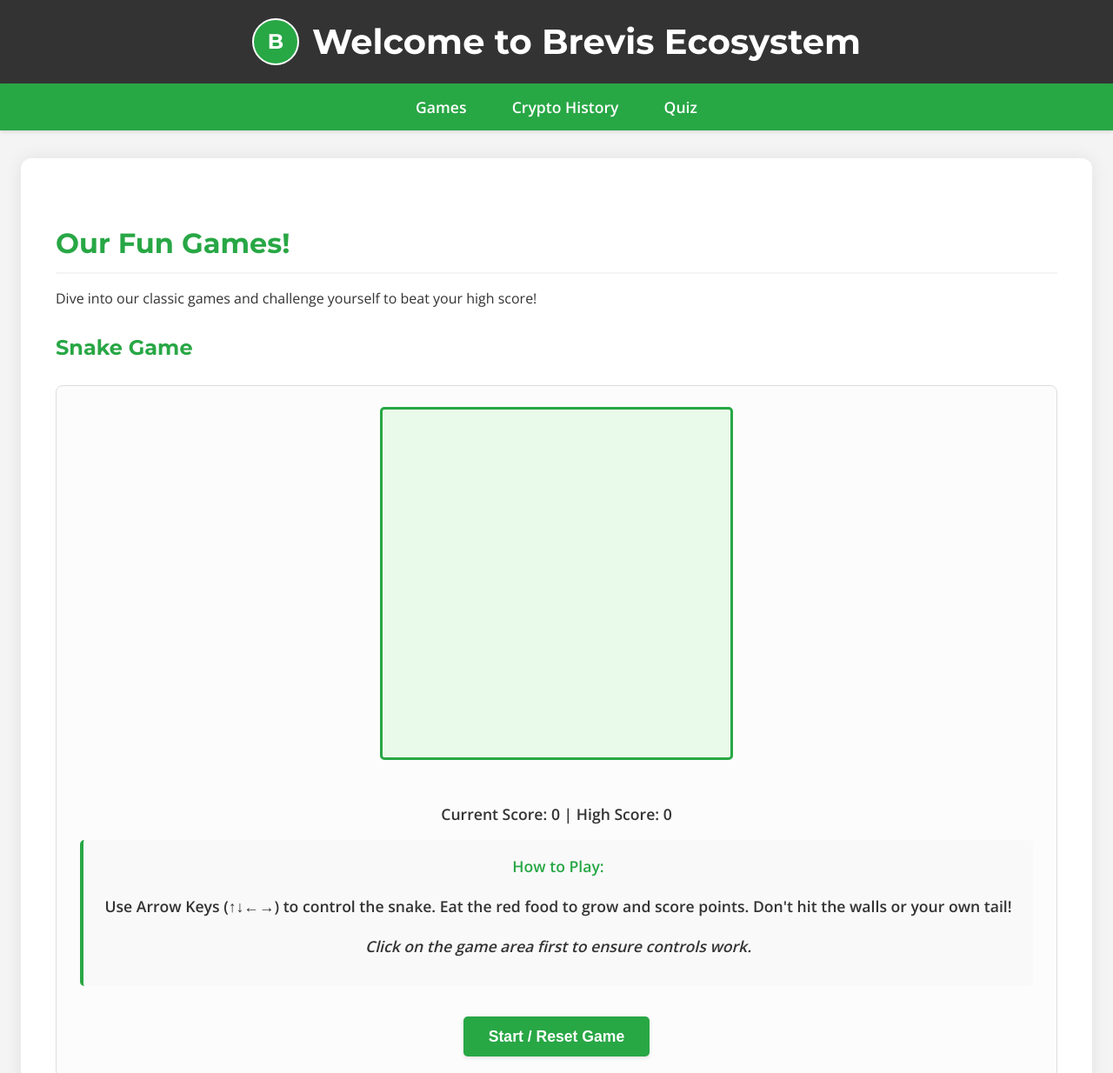
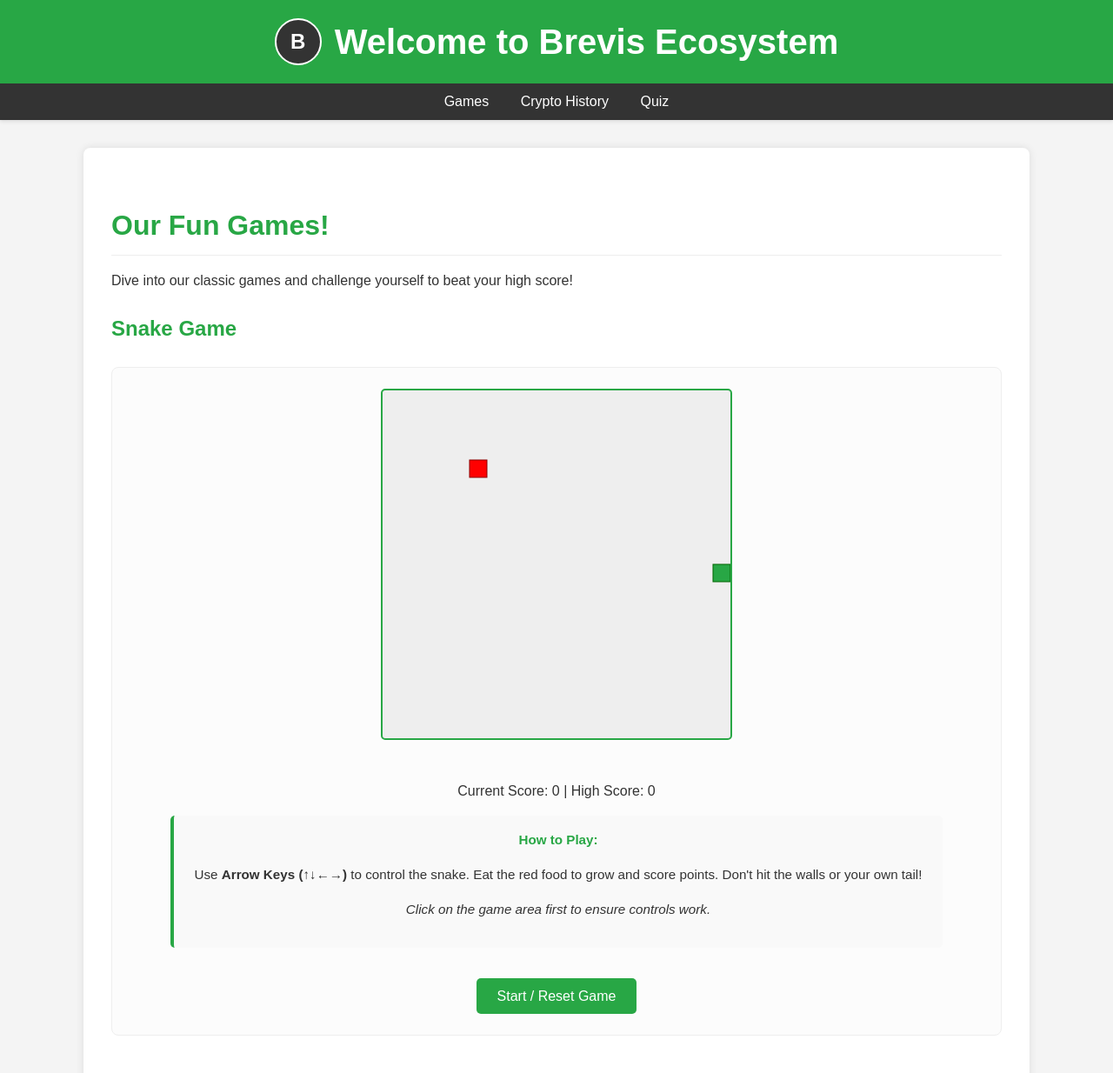
Before and after one commit to nirajop78/brevis02, a plain HTML site: page index.html in a window 1280 px wide. Shown: the top 1234 px of the page at 87% size. Drawn offline with nearby package versions, Linux system fonts and the light colour scheme.

Commit message:
Update index.html

```diff
--- a/index.html
+++ b/index.html
@@ -4,7 +4,7 @@
     <meta charset="UTF-8">
     <meta name="viewport" content="width=device-width, initial-scale=1.0">
     <title>Welcome to Brevis Ecosystem</title>
-    <link href="https://fonts.googleapis.com/css2?family=Montserrat:wght@400;700&family=Open+Sans:wght@400;600&display=swap" rel="stylesheet">
+    <!-- Basic Arial font, as per your initial look -->
     <style>
         :root {
             --brevis-green: #28a745;
@@ -13,11 +13,11 @@
             --brevis-dark-gray: #333;
             --text-color: #333;
             --white: #ffffff;
-            --border-color: #ddd;
+            --border-color: #eee; /* Lighter border for original look */
         }
 
         body {
-            font-family: 'Open Sans', sans-serif;
+            font-family: Arial, sans-serif; /* Reverted to Arial */
             margin: 0;
             padding: 0;
             background-color: var(--brevis-light-gray);
@@ -26,25 +26,25 @@
         }
 
         header {
-            background-color: var(--brevis-dark-gray); /* Changed header background */
+            background-color: var(--brevis-green); /* Back to green header */
             color: var(--white);
             padding: 1rem 0;
             text-align: center;
-            box-shadow: 0 4px 8px rgba(0,0,0,0.1);
-            display: flex;
+            box-shadow: 0 2px 4px rgba(0,0,0,0.1);
+            display: flex; /* Kept flex for logo */
             align-items: center;
             justify-content: center;
-            gap: 15px;
+            gap: 15px; /* Spacing for logo */
         }
         header .logo {
             width: 50px;
             height: 50px;
-            background-color: var(--brevis-green);
+            background-color: var(--brevis-dark-gray); /* Logo color adjusted */
             border-radius: 50%;
             display: flex;
             align-items: center;
             justify-content: center;
-            font-family: 'Montserrat', sans-serif;
+            font-family: Arial, sans-serif; /* Font for logo reverted */
             font-weight: 700;
             font-size: 1.5em;
             color: var(--white);
@@ -52,67 +52,50 @@
         }
         header h1 {
             margin: 0;
-            font-family: 'Montserrat', sans-serif;
-            font-weight: 700;
+            font-family: Arial, sans-serif; /* Font for h1 reverted */
+            font-weight: bold; /* Original bold */
             font-size: 2.5em;
             color: var(--white);
         }
 
         nav {
-            background-color: var(--brevis-green);
+            background-color: var(--brevis-dark-gray); /* Navigation bar black */
             color: var(--white);
-            padding: 0.8rem 0;
+            padding: 0.5rem 0; /* Original padding */
             text-align: center;
             box-shadow: 0 2px 4px rgba(0,0,0,0.1);
         }
         nav a {
             color: var(--white);
             text-decoration: none;
-            padding: 0 1.5rem;
-            transition: background-color 0.3s ease, transform 0.2s ease;
-            font-weight: 600;
-            font-size: 1.1em;
-            position: relative;
+            padding: 0 1rem; /* Original padding */
+            transition: background-color 0.3s ease; /* Original transition */
+            font-weight: normal; /* Original font-weight */
+            font-size: 1em; /* Original font-size */
+            /* Removed fancy hover underline for original look */
         }
         nav a:hover {
-            background-color: var(--brevis-dark-green);
-            transform: translateY(-2px);
-        }
-        nav a::after {
-            content: '';
-            position: absolute;
-            left: 50%;
-            bottom: -5px;
-            transform: translateX(-50%) scaleX(0);
-            width: 0;
-            height: 3px;
-            background-color: var(--white);
-            transition: transform 0.3s ease, width 0.3s ease;
-        }
-        nav a:hover::after {
-            width: 80%;
-            transform: translateX(-50%) scaleX(1);
+            background-color: #555; /* Original hover color */
         }
 
 
         .container {
-            width: 90%;
-            max-width: 1200px;
+            width: 80%; /* Reverted to 80% width */
             margin: 2rem auto;
             background-color: var(--white);
-            padding: 2.5rem;
-            box-shadow: 0 0 20px rgba(0,0,0,0.08);
-            border-radius: 12px;
+            padding: 2rem; /* Original padding */
+            box-shadow: 0 0 10px rgba(0,0,0,0.1); /* Original shadow */
+            border-radius: 8px; /* Original border-radius */
         }
         h1, h2, h3 {
             color: var(--brevis-green);
-            font-family: 'Montserrat', sans-serif;
-            font-weight: 700;
+            font-family: Arial, sans-serif; /* Reverted to Arial */
+            font-weight: bold; /* Original bold */
             margin-bottom: 1rem;
         }
         h2 {
             font-size: 2em;
-            border-bottom: 2px solid var(--brevis-light-gray);
+            border-bottom: 1px solid var(--border-color); /* Original border */
             padding-bottom: 0.5rem;
             margin-top: 2rem;
         }
@@ -125,9 +108,9 @@
         }
 
         .game-section, .crypto-history-section, .quiz-section {
-            margin-bottom: 3.5rem;
-            padding-bottom: 2.5rem;
-            border-bottom: 1px solid var(--border-color);
+            margin-bottom: 3rem; /* Original margin */
+            padding-bottom: 2rem; /* Original padding */
+            border-bottom: 1px solid var(--border-color); /* Original border */
         }
         .game-section:last-child, .crypto-history-section:last-child, .quiz-section:last-child {
              border-bottom: none; /* No border for the last section */
@@ -136,12 +119,12 @@
 
         .game-area {
             display: flex;
-            flex-direction: column; /* Changed to column for better responsiveness */
+            flex-direction: column;
             align-items: center;
             gap: 20px;
             margin-top: 1.5rem;
             padding: 1.5rem;
-            background-color: #fcfcfc;
+            background-color: #fcfcfc; /* Kept light background for game area */
             border-radius: 8px;
             border: 1px solid var(--border-color);
         }
@@ -150,32 +133,37 @@
             display: flex;
             gap: 15px;
             margin-top: 15px;
-            flex-wrap: wrap; /* Allows buttons to wrap on smaller screens */
+            flex-wrap: wrap;
             justify-content: center;
         }
 
         .game-canvas {
-            border: 3px solid var(--brevis-green);
-            background-color: #eafaea; /* Light green background for canvas */
+            border: 2px solid var(--brevis-green); /* Original border thickness */
+            background-color: #eee; /* Original lighter background for canvas */
             display: block;
             margin: 0 auto;
-            border-radius: 5px;
+            border-radius: 5px; /* Kept rounded corners */
+
+            /* --- !!! YEH FIX KIYE GAYE PROPERTIES HAIN !!! --- */
+            width: 100%; /* Make canvas take full width of its parent */
+            max-width: 400px; /* Limit its maximum size to 400px */
+            height: auto; /* Maintain aspect ratio */
         }
 
         .game-info {
             text-align: center;
             margin-top: 10px;
-            font-size: 1.1em;
-            font-weight: 600;
-            color: var(--brevis-dark-gray);
+            font-size: 1em; /* Original font size */
+            font-weight: normal; /* Original font weight */
+            color: var(--text-color); /* Original text color */
         }
 
         .high-score-display {
-            font-size: 1.2em;
+            font-size: 1.1em; /* Adjusted slightly */
             font-weight: bold;
             color: var(--brevis-dark-green);
             margin-top: 10px;
-            padding: 8px 15px;
+            padding: 5px 10px; /* Adjusted padding */
             background-color: #e6ffe6;
             border-radius: 5px;
             border: 1px dashed var(--brevis-green);
@@ -187,6 +175,7 @@
             padding: 1rem 1.5rem;
             border-left: 4px solid var(--brevis-green);
             border-radius: 5px;
+            font-size: 0.95em; /* Slightly smaller for instructions */
         }
         .how-to-play h4 {
             color: var(--brevis-green);
@@ -197,13 +186,13 @@
 
         .quiz-options label {
             display: block;
-            margin-bottom: 0.8rem;
+            margin-bottom: 0.5rem; /* Original margin */
             cursor: pointer;
-            font-size: 1.1em;
-            padding: 8px 10px;
+            font-size: 1em; /* Original font-size */
+            padding: 5px 8px; /* Adjusted padding */
             border: 1px solid var(--border-color);
             border-radius: 5px;
-            transition: background-color 0.2s ease, border-color 0.2s ease;
+            transition: background-color 0.2s ease;
         }
         .quiz-options label:hover {
             background-color: #e6ffe6;
@@ -211,37 +200,37 @@
         }
         .quiz-options input[type="radio"] {
             margin-right: 10px;
-            accent-color: var(--brevis-green); /* Style radio button */
+            accent-color: var(--brevis-green);
         }
 
         button {
             background-color: var(--brevis-green);
             color: var(--white);
             border: none;
-            padding: 0.8rem 1.8rem;
+            padding: 0.7rem 1.5rem; /* Original padding */
             border-radius: 5px;
             cursor: pointer;
-            font-size: 1.1rem;
-            font-weight: 600;
-            transition: background-color 0.3s ease, transform 0.2s ease;
-            box-shadow: 0 2px 4px rgba(0,0,0,0.1);
+            font-size: 1rem; /* Original font-size */
+            font-weight: normal; /* Original font-weight */
+            transition: background-color 0.3s ease; /* Original transition */
+            box-shadow: none; /* Removed subtle shadow for original look */
         }
         button:hover {
-            background-color: var(--brevis-dark-green);
-            transform: translateY(-2px);
-            box-shadow: 0 4px 8px rgba(0,0,0,0.15);
+            background-color: var(--brevis-dark-green); /* Original hover color */
+            transform: none; /* Removed transform for original look */
+            box-shadow: none; /* Removed subtle shadow for original look */
         }
         button:active {
-            transform: translateY(0);
-            box-shadow: 0 1px 2px rgba(0,0,0,0.1);
+            transform: none; /* Removed transform for original look */
+            box-shadow: none; /* Removed subtle shadow for original look */
         }
 
         footer {
             text-align: center;
-            padding: 2rem;
+            padding: 1.5rem; /* Original padding */
             background-color: var(--brevis-dark-gray);
             color: var(--white);
-            margin-top: 3.5rem;
+            margin-top: 3rem; /* Original margin */
             font-size: 0.9em;
         }
 
@@ -273,9 +262,9 @@
                 flex-direction: column;
             }
             .game-canvas {
-                width: 100%; /* Make canvas responsive */
+                width: 100%;
                 max-width: 400px;
-                height: auto; /* Maintain aspect ratio */
+                height: auto;
             }
             .quiz-options label {
                 font-size: 1em;
@@ -397,7 +386,7 @@
                 <!-- Quiz questions will be loaded here by JavaScript -->
             </div>
             <button id="submitQuiz">Submit Answers</button>
-            <div id="quizResults" style="margin-top: 1.5rem; font-weight: bold; font-size: 1.2em; color: var(--brevis-dark-green);"></div>
+            <div id="quizResults" style="margin-top: 1.5rem; font-weight: bold; font-size: 1.1em; color: var(--brevis-dark-green);"></div>
         </section>
     </div>
 
@@ -440,7 +429,7 @@
             generateFood();
             if (gameInterval) clearInterval(gameInterval);
             gameInterval = setInterval(mainSnakeGame, 150);
-            snakeGameCanvas.focus(); // Give focus to canvas for controls
+            // snakeGameCanvas.focus(); // Removed focus call to prevent auto-focus issues
         }
 
         function generateFood() {
@@ -448,10 +437,9 @@
                 x: Math.floor(Math.random() * (snakeGameCanvas.width / gridSize)) * gridSize,
                 y: Math.floor(Math.random() * (snakeGameCanvas.height / gridSize)) * gridSize
             };
-            // Ensure food doesn't spawn on snake
             for(let i = 0; i < snake.length; i++) {
                 if(food.x === snake[i].x && food.y === snake[i].y) {
-                    generateFood(); // Regenerate if collision
+                    generateFood();
                     return;
                 }
             }
@@ -570,7 +558,7 @@
             jumpingHighScoreDisplay.textContent = getHighScore('jumping');
             if (jumpGameInterval) clearInterval(jumpGameInterval);
             jumpGameInterval = setInterval(updateJumpingGame, 20);
-            jumpingGameCanvas.focus(); // Give focus to canvas for controls
+            // jumpingGameCanvas.focus(); // Removed focus call
         }
 
         function createObstacle() {
@@ -663,4 +651,78 @@
             {
                 question: "What year was Bitcoin's whitepaper published?",
                 options: ["2007", "2008", "2009", "2010"],
-                an
+                answer: "2008"
+            },
+            {
+                question: "Who is the anonymous creator of Bitcoin?",
+                options: ["Vitalik Buterin", "Hal Finney", "Satoshi Nakamoto", "Charlie Lee"],
+                answer: "Satoshi Nakamoto"
+            },
+            {
+                question: "Which cryptocurrency introduced smart contracts?",
+                options: ["Bitcoin", "Litecoin", "Ethereum", "Ripple"],
+                answer: "Ethereum"
+            },
+            {
+                question: "What is a blockchain?",
+                options: [
+                    "A type of digital wallet",
+                    "A centralized database",
+                    "A distributed public ledger",
+                    "A mining algorithm"
+                ],
+                answer: "A distributed public ledger"
+            },
+            {
+                question: "Brevis Ecosystem ka header name kya hai?",
+                options: ["Crypto World", "Brevis Hub", "Brevis Ecosystem", "Digital Brevis"],
+                answer: "Brevis Ecosystem"
+            }
+        ];
+
+        const quizContainer = document.getElementById('quizContainer');
+        const submitQuizBtn = document.getElementById('submitQuiz');
+        const quizResultsDiv = document.getElementById('quizResults');
+
+        function loadQuiz() {
+            quizContainer.innerHTML = '';
+            quizQuestions.forEach((q, index) => {
+                const questionDiv = document.createElement('div');
+                questionDiv.classList.add('quiz-question');
+                questionDiv.innerHTML = `<h3>${index + 1}. ${q.question}</h3>`;
+
+                const optionsDiv = document.createElement('div');
+                optionsDiv.classList.add('quiz-options');
+
+                q.options.forEach(option => {
+                    const label = document.createElement('label');
+                    const input = document.createElement('input');
+                    input.type = 'radio';
+                    input.name = `question${index}`;
+                    input.value = option;
+                    label.appendChild(input);
+                    label.appendChild(document.createTextNode(option));
+                    optionsDiv.appendChild(label);
+                });
+                questionDiv.appendChild(optionsDiv);
+                quizContainer.appendChild(questionDiv);
+            });
+        }
+
+        function submitQuiz() {
+            let correctAnswers = 0;
+            quizQuestions.forEach((q, index) => {
+                const selectedOption = document.querySelector(`input[name="question${index}"]:checked`);
+                if (selectedOption && selectedOption.value === q.answer) {
+                    correctAnswers++;
+                }
+            });
+            quizResultsDiv.textContent = `You scored ${correctAnswers} out of ${quizQuestions.length}!`;
+        }
+
+        loadQuiz();
+        submitQuizBtn.addEventListener('click', submitQuiz);
+
+    </script>
+</body>
+</html>
```
